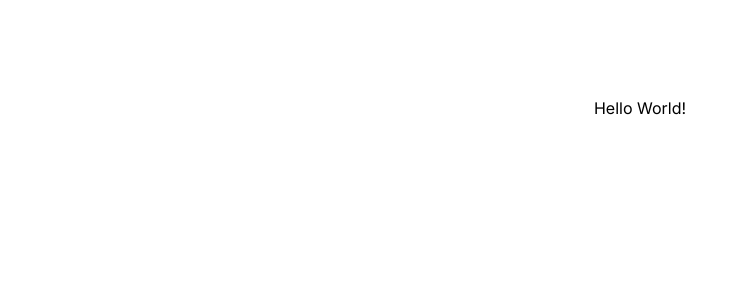
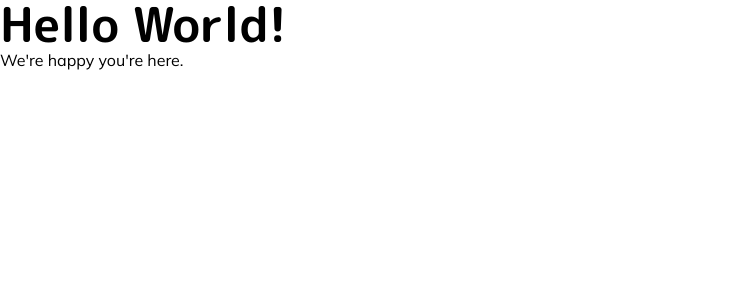
Before and after one commit to henry-oberholtzer/beyondtipping, a Next.js app: page / in a window 1280 px wide. Shown: the top 300 px of the page, without its empty margins (0-748 px from the left). Built offline with nearby package versions, Linux system fonts and the light colour scheme.

Commit message:
install slicemachine and clsx, apply fonts

```diff
--- /dev/null
+++ b/slicemachine.config.json
@@ -0,0 +1,6 @@
+{
+  "repositoryName": "beyondtipping",
+  "adapter": "@slicemachine/adapter-next",
+  "libraries": ["./src/slices"],
+  "localSliceSimulatorURL": "http://localhost:3000/slice-simulator"
+}
--- /dev/null
+++ b/src/app/api/exit-preview/route.ts
@@ -0,0 +1,5 @@
+import { exitPreview } from "@prismicio/next";
+
+export function GET() {
+  return exitPreview();
+}
--- /dev/null
+++ b/src/app/api/preview/route.ts
@@ -0,0 +1,10 @@
+import { NextRequest } from "next/server";
+import { redirectToPreviewURL } from "@prismicio/next";
+
+import { createClient } from "../../../prismicio";
+
+export async function GET(request: NextRequest) {
+  const client = createClient();
+
+  return await redirectToPreviewURL({ client, request });
+}
--- /dev/null
+++ b/src/app/api/revalidate/route.ts
@@ -0,0 +1,8 @@
+import { NextResponse } from "next/server";
+import { revalidateTag } from "next/cache";
+
+export async function POST() {
+  revalidateTag("prismic");
+
+  return NextResponse.json({ revalidated: true, now: Date.now() });
+}
--- a/src/app/layout.tsx
+++ b/src/app/layout.tsx
@@ -1,8 +1,20 @@
 import type { Metadata } from "next";
-import { Inter } from "next/font/google";
+import { Mulish, M_PLUS_Rounded_1c } from "next/font/google";
 import "./globals.css";
+import clsx from 'clsx';
 
-const inter = Inter({ subsets: ["latin"] });
+const mulish = Mulish({
+  subsets: ['latin'],
+  variable: '--font-mulish',
+  display: 'swap',
+})
+
+const mPlusRounded1c = M_PLUS_Rounded_1c({
+  subsets: ['latin'],
+  variable: '--font-mPlusRounded1c',
+  weight: '700',
+  display: 'swap',
+})
 
 export const metadata: Metadata = {
   title: "Create Next App",
@@ -15,8 +27,8 @@ export default function RootLayout({
   children: React.ReactNode;
 }>) {
   return (
-    <html lang="en">
-      <body className={inter.className}>{children}</body>
+    <html lang="en"  className={clsx(mulish.variable, mPlusRounded1c.variable)}>
+      <body>{children}</body>
     </html>
   );
 }
--- a/src/app/page.tsx
+++ b/src/app/page.tsx
@@ -2,8 +2,9 @@
 
 export default function Home() {
   return (
-    <main className="flex min-h-screen flex-col items-center justify-between p-24">
-      Hello World!
+    <main className="">
+      <h1 className="font-display text-5xl">Hello World!</h1>
+      <p className="font-body"> We're happy you're here.</p>
     </main>
   );
 }
--- /dev/null
+++ b/src/app/slice-simulator/page.tsx
@@ -0,0 +1,20 @@
+import {
+  SliceSimulator,
+  SliceSimulatorParams,
+  getSlices,
+} from "@slicemachine/adapter-next/simulator";
+import { SliceZone } from "@prismicio/react";
+
+import { components } from "../../slices";
+
+export default function SliceSimulatorPage({
+  searchParams,
+}: SliceSimulatorParams) {
+  const slices = getSlices(searchParams.state);
+
+  return (
+    <SliceSimulator>
+      <SliceZone slices={slices} components={components} />
+    </SliceSimulator>
+  );
+}
--- /dev/null
+++ b/src/prismicio.ts
@@ -0,0 +1,52 @@
+import * as prismic from "@prismicio/client";
+import * as prismicNext from "@prismicio/next";
+import config from "../slicemachine.config.json";
+
+/**
+ * The project's Prismic repository name.
+ */
+export const repositoryName =
+  process.env.NEXT_PUBLIC_PRISMIC_ENVIRONMENT || config.repositoryName;
+
+/**
+ * A list of Route Resolver objects that define how a document's `url` field is resolved.
+ *
+ * {@link https://prismic.io/docs/route-resolver#route-resolver}
+ */
+// TODO: Update the routes array to match your project's route structure.
+const routes: prismic.ClientConfig["routes"] = [
+  // Examples:
+  // {
+  // 	type: "homepage",
+  // 	path: "/",
+  // },
+  // {
+  // 	type: "page",
+  // 	path: "/:uid",
+  // },
+];
+
+/**
+ * Creates a Prismic client for the project's repository. The client is used to
+ * query content from the Prismic API.
+ *
+ * @param config - Configuration for the Prismic client.
+ */
+export const createClient = (config: prismicNext.CreateClientConfig = {}) => {
+  const client = prismic.createClient(repositoryName, {
+    routes,
+    fetchOptions:
+      process.env.NODE_ENV === "production"
+        ? { next: { tags: ["prismic"] }, cache: "force-cache" }
+        : { next: { revalidate: 5 } },
+    ...config,
+  });
+
+  prismicNext.enableAutoPreviews({
+    client,
+    previewData: config.previewData,
+    req: config.req,
+  });
+
+  return client;
+};
--- a/tailwind.config.ts
+++ b/tailwind.config.ts
@@ -8,7 +8,10 @@ const config: Config = {
   ],
   theme: {
     extend: {
-
+      fontFamily: {
+        body: ["var(--font-mulish)"],
+        display: ["var(--font-mPlusRounded1c)"]
+      }
     },
   },
   plugins: [],
```
Also changed, not shown: package.json (+7 -1 lines), 1 other file (tests, documents, lock files or other folders).
